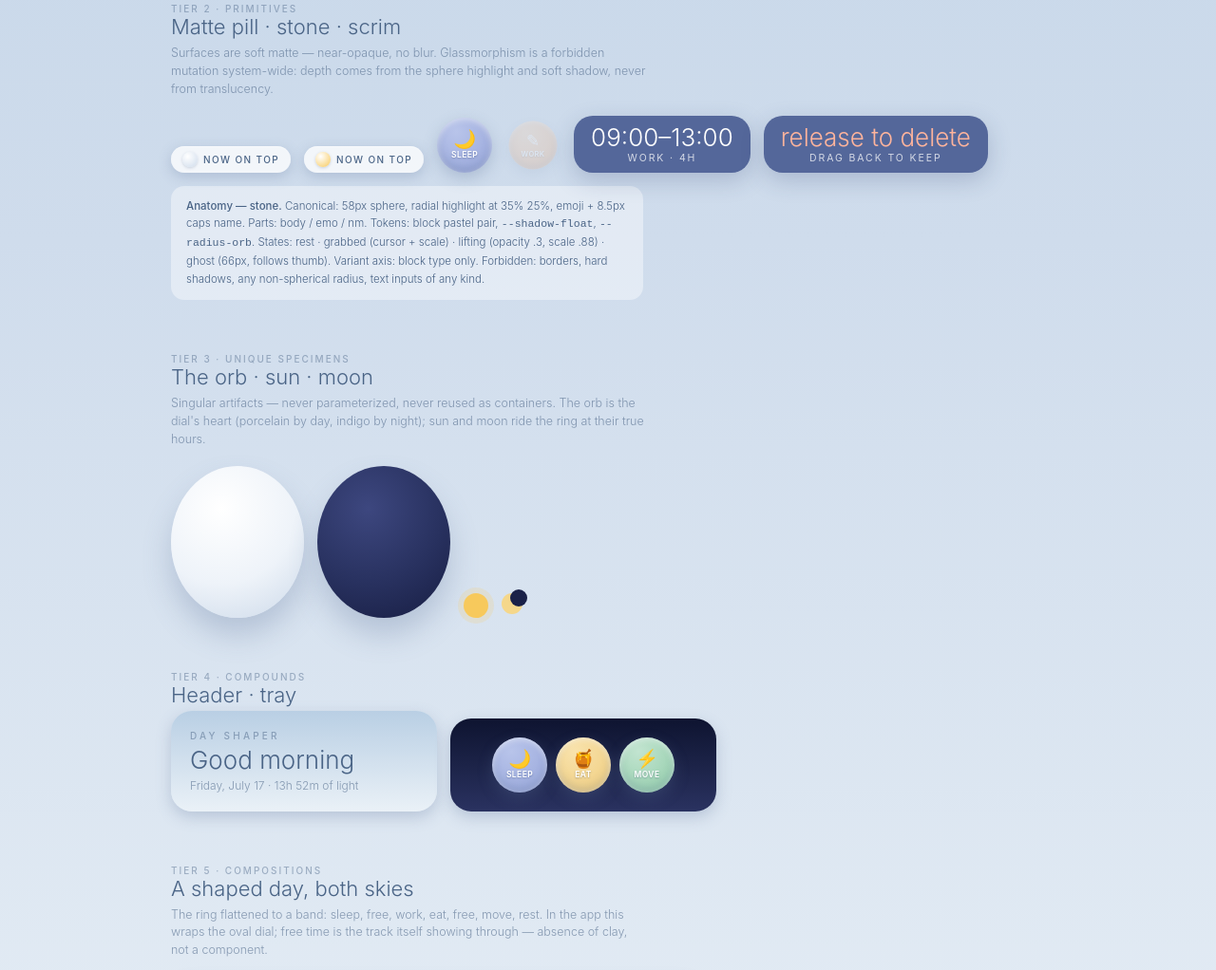
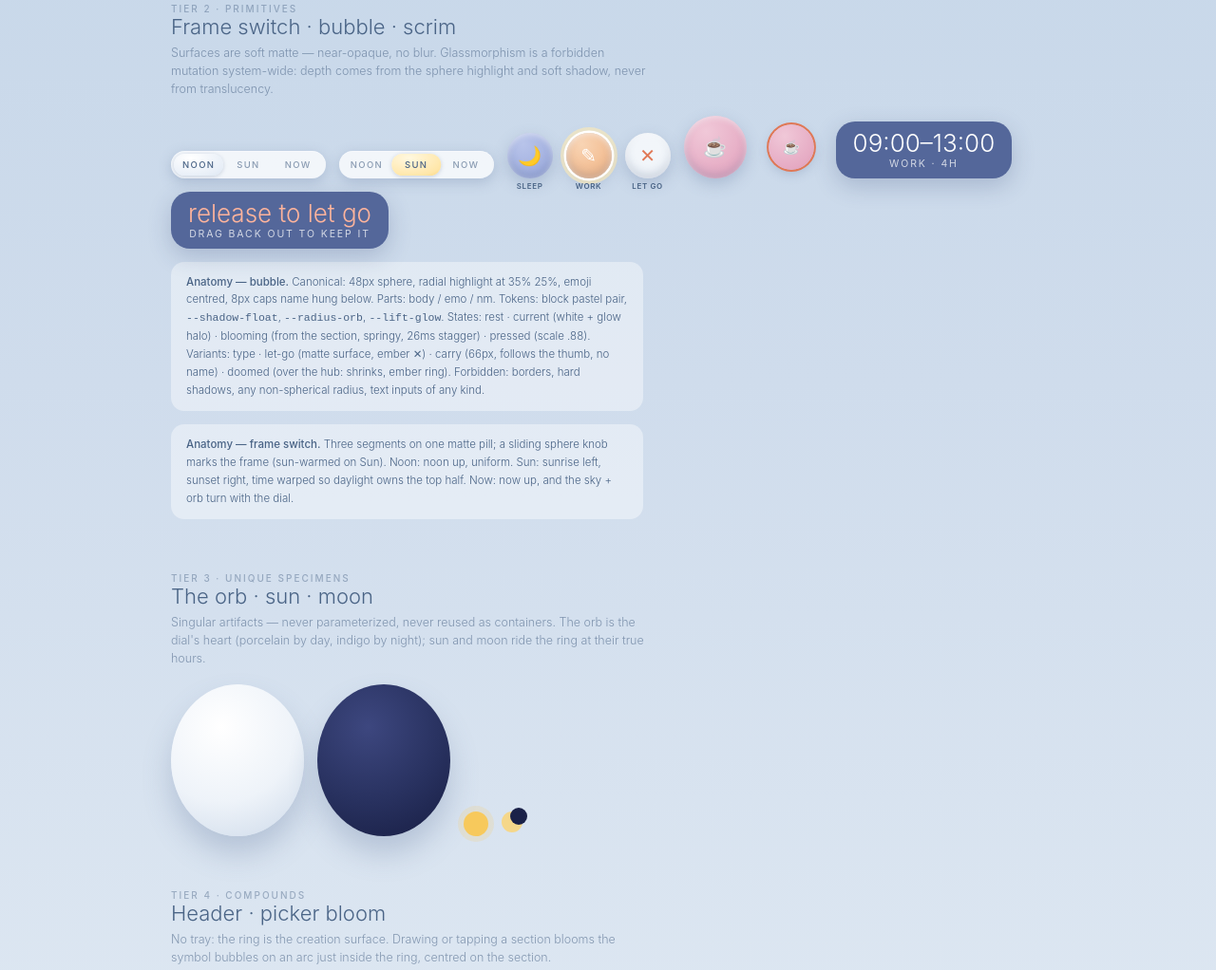
Before and after one commit to beejsbj/day-shaper, a plain HTML site: page design-system/index.html in a window 1280 px wide. Shown: the part 1029-2051 px from the top of the page at 95% size. Drawn offline with Linux system fonts and the light colour scheme.

Commit message:
Design system: bubble + frame switch replace stone + now-on-top pill
Primitives: bubble (type / current / let-go / carry / doomed) and the
three-segment frame switch; picker-bloom compound replaces the tray.
Tokens: --dur-settle now names the frame morph (700ms), add --dur-bloom.

Co-Authored-By: Claude Opus 5.5 (1M context) <noreply@anthropic.com>

```diff
--- a/design-system/index.html
+++ b/design-system/index.html
@@ -42,20 +42,25 @@
   .t-label{font:var(--type-label);letter-spacing:.32em;text-transform:uppercase;}
   .t-micro{font:var(--type-micro);letter-spacing:.14em;}
   /* primitives */
-  .pill{display:inline-flex;align-items:center;gap:6px;padding:6px 12px;border-radius:var(--radius-pill);
-    background:var(--surface);
-    box-shadow:inset 0 1px 0 rgba(255,255,255,.35), 0 4px 14px var(--shadow);
-    font:var(--type-label);letter-spacing:.14em;text-transform:uppercase;color:var(--ink);}
-  .pill .knob{width:16px;height:16px;border-radius:50%;
-    background:radial-gradient(circle at 35% 30%,#fff,#cfdcec);box-shadow:0 1px 3px var(--shadow);}
-  .pill--on .knob{background:radial-gradient(circle at 35% 30%,#fff,var(--sun));}
-  .stone{width:58px;height:58px;border-radius:var(--radius-orb);color:#fff;
-    display:flex;flex-direction:column;align-items:center;justify-content:center;cursor:grab;
+  .switch{position:relative;display:inline-grid;grid-template-columns:repeat(3,1fr);padding:3px;border-radius:var(--radius-pill);
+    background:var(--surface);box-shadow:inset 0 1px 0 rgba(255,255,255,.35), 0 4px 14px var(--shadow);}
+  .switch .knob{position:absolute;top:3px;bottom:3px;left:3px;width:calc((100% - 6px)/3);border-radius:18px;
+    background:radial-gradient(120% 140% at 35% 20%,#fff,#e7eef7 60%,#cfdcec);box-shadow:0 1px 4px var(--shadow);}
+  .switch--sun .knob{transform:translateX(100%);background:radial-gradient(120% 140% at 35% 20%,#fff8e0,#ffe6a8 60%,var(--sun));}
+  .switch span.seg{position:relative;padding:6px 9px;min-width:42px;text-align:center;
+    font:var(--type-label);font-size:9.5px;letter-spacing:.14em;text-transform:uppercase;color:var(--ink);opacity:.62;}
+  .switch span.seg.on{opacity:1;}
+  .bubble{position:relative;width:48px;height:48px;border-radius:var(--radius-orb);color:#fff;
+    display:inline-flex;align-items:center;justify-content:center;
     box-shadow:inset 0 2px 6px rgba(255,255,255,.55), inset 0 -5px 10px rgba(70,90,130,.22), var(--shadow-float);}
-  .stone .emo{font-size:19px;line-height:1;}
-  .stone .nm{font-size:8.5px;font-weight:600;letter-spacing:.05em;text-transform:uppercase;margin-top:2px;
-    text-shadow:0 1px 2px rgba(40,60,100,.35);}
-  .stone--lifting{opacity:.3;transform:scale(.88);}
+  .bubble .emo{font-size:20px;line-height:1;}
+  .bubble .nm{position:absolute;top:100%;left:50%;transform:translateX(-50%);margin-top:3px;white-space:nowrap;
+    font-size:8px;font-weight:600;letter-spacing:.08em;text-transform:uppercase;color:var(--ink);}
+  .bubble--cur{box-shadow:inset 0 2px 6px rgba(255,255,255,.55), inset 0 -5px 10px rgba(70,90,130,.22),
+    0 0 0 2.5px #fff, 0 0 0 6px var(--lift-glow), var(--shadow-float);}
+  .bubble--del{background:var(--surface);color:var(--delete-red);}
+  .bubble--carry{width:66px;height:66px;font-size:22px;}
+  .bubble--doomed{transform:scale(.72);box-shadow:0 0 0 3px var(--delete-red), var(--shadow-float);}
   .scrim{display:inline-block;text-align:center;background:var(--surface-deep);
     border-radius:var(--radius-scrim);padding:7px 18px 9px;color:#fff;box-shadow:0 8px 24px rgba(40,60,110,.22);}
   .scrim .t{font-size:26px;font-weight:300;}
@@ -123,22 +128,31 @@
 
   <section>
     <div class="tier">Tier 2 · Primitives</div>
-    <h2>Matte pill · stone · scrim</h2>
+    <h2>Frame switch · bubble · scrim</h2>
     <p class="note">Surfaces are soft matte — near-opaque, no blur. Glassmorphism is a forbidden
     mutation system-wide: depth comes from the sphere highlight and soft shadow, never from translucency.</p>
     <div class="row">
-      <span class="pill"><span class="knob"></span>NOW ON TOP</span>
-      <span class="pill pill--on"><span class="knob"></span>NOW ON TOP</span>
-      <div class="stone" style="background:radial-gradient(120% 120% at 35% 25%,#b8c4ea,var(--block-sleep-0) 62%,var(--block-sleep-1))"><span class="emo">🌙</span><span class="nm">Sleep</span></div>
-      <div class="stone stone--lifting" style="background:radial-gradient(120% 120% at 35% 25%,#f8d4b4,var(--block-work-0) 62%,var(--block-work-1))"><span class="emo">✎</span><span class="nm">Work</span></div>
+      <span class="switch"><span class="knob"></span><span class="seg on">Noon</span><span class="seg">Sun</span><span class="seg">Now</span></span>
+      <span class="switch switch--sun"><span class="knob"></span><span class="seg">Noon</span><span class="seg on">Sun</span><span class="seg">Now</span></span>
+      <span class="bubble" style="background:radial-gradient(120% 120% at 35% 25%,#b8c4ea,var(--block-sleep-0) 62%,var(--block-sleep-1))"><span class="emo">🌙</span><span class="nm">Sleep</span></span>
+      <span class="bubble bubble--cur" style="background:radial-gradient(120% 120% at 35% 25%,#f8d4b4,var(--block-work-0) 62%,var(--block-work-1))"><span class="emo">✎</span><span class="nm">Work</span></span>
+      <span class="bubble bubble--del"><span class="emo">✕</span><span class="nm">Let go</span></span>
+      <span class="bubble bubble--carry" style="background:radial-gradient(120% 120% at 35% 25%,#f0c8d8,var(--block-rest-0) 62%,var(--block-rest-1))"><span class="emo">☕</span></span>
+      <span class="bubble bubble--carry bubble--doomed" style="background:radial-gradient(120% 120% at 35% 25%,#f0c8d8,var(--block-rest-0) 62%,var(--block-rest-1))"><span class="emo">☕</span></span>
       <div class="scrim"><div class="t">09:00–13:00</div><div class="l">WORK · 4H</div></div>
-      <div class="scrim scrim--danger"><div class="t">release to delete</div><div class="l">DRAG BACK TO KEEP</div></div>
+      <div class="scrim scrim--danger"><div class="t">release to let go</div><div class="l">DRAG BACK OUT TO KEEP IT</div></div>
     </div>
     <div class="anatomy">
-      <b>Anatomy — stone.</b> Canonical: 58px sphere, radial highlight at 35% 25%, emoji + 8.5px caps name.
-      Parts: body / emo / nm. Tokens: block pastel pair, <code>--shadow-float</code>, <code>--radius-orb</code>.
-      States: rest · grabbed (cursor + scale) · lifting (opacity .3, scale .88) · ghost (66px, follows thumb).
-      Variant axis: block type only. Forbidden: borders, hard shadows, any non-spherical radius, text inputs of any kind.
+      <b>Anatomy — bubble.</b> Canonical: 48px sphere, radial highlight at 35% 25%, emoji centred, 8px caps name hung below.
+      Parts: body / emo / nm. Tokens: block pastel pair, <code>--shadow-float</code>, <code>--radius-orb</code>, <code>--lift-glow</code>.
+      States: rest · current (white + glow halo) · blooming (from the section, springy, 26ms stagger) · pressed (scale .88).
+      Variants: type · let-go (matte surface, ember ✕) · carry (66px, follows the thumb, no name) · doomed (over the hub: shrinks, ember ring).
+      Forbidden: borders, hard shadows, any non-spherical radius, text inputs of any kind.
+    </div>
+    <div class="anatomy">
+      <b>Anatomy — frame switch.</b> Three segments on one matte pill; a sliding sphere knob marks the frame
+      (sun-warmed on Sun). Noon: noon up, uniform. Sun: sunrise left, sunset right, time warped so daylight owns the top half.
+      Now: now up, and the sky + orb turn with the dial.
     </div>
   </section>
 
@@ -157,17 +171,20 @@
 
   <section>
     <div class="tier">Tier 4 · Compounds</div>
-    <h2>Header · tray</h2>
+    <h2>Header · picker bloom</h2>
+    <p class="note">No tray: the ring is the creation surface. Drawing or tapping a section blooms the
+    symbol bubbles on an arc just inside the ring, centred on the section.</p>
     <div class="row">
       <div class="frame frame--day">
         <div class="t-label" style="opacity:.5">DAY&nbsp;SHAPER</div>
         <div class="t-title" style="margin-top:4px">Good morning</div>
         <div style="font:var(--type-body);opacity:.6;margin-top:4px">Friday, July 17 · 13h 52m of light</div>
       </div>
-      <div class="frame frame--night" style="display:flex;gap:9px;align-items:center;justify-content:center">
-        <div class="stone" style="background:radial-gradient(120% 120% at 35% 25%,#b8c4ea,var(--block-sleep-0) 62%,var(--block-sleep-1))"><span class="emo">🌙</span><span class="nm">Sleep</span></div>
-        <div class="stone" style="background:radial-gradient(120% 120% at 35% 25%,#f8e2ac,var(--block-eat-0) 62%,var(--block-eat-1))"><span class="emo">🍯</span><span class="nm">Eat</span></div>
-        <div class="stone" style="background:radial-gradient(120% 120% at 35% 25%,#c2e4d0,var(--block-move-0) 62%,var(--block-move-1))"><span class="emo">⚡</span><span class="nm">Move</span></div>
+      <div class="frame frame--night" style="display:flex;gap:8px;align-items:center;justify-content:center;padding-bottom:28px">
+        <span class="bubble" style="background:radial-gradient(120% 120% at 35% 25%,#b8c4ea,var(--block-sleep-0) 62%,var(--block-sleep-1))"><span class="emo">🌙</span><span class="nm" style="color:#fff">Sleep</span></span>
+        <span class="bubble bubble--cur" style="background:radial-gradient(120% 120% at 35% 25%,#f8e2ac,var(--block-eat-0) 62%,var(--block-eat-1))"><span class="emo">🍯</span><span class="nm" style="color:#fff">Eat</span></span>
+        <span class="bubble" style="background:radial-gradient(120% 120% at 35% 25%,#c2e4d0,var(--block-move-0) 62%,var(--block-move-1))"><span class="emo">⚡</span><span class="nm" style="color:#fff">Move</span></span>
+        <span class="bubble bubble--del"><span class="emo">✕</span><span class="nm" style="color:#fff">Let go</span></span>
       </div>
     </div>
   </section>
--- a/design-system/tokens.css
+++ b/design-system/tokens.css
@@ -72,5 +72,6 @@
   --ease-springy:cubic-bezier(.34,1.6,.5,1);
   --dur-sky:1.2s;                        /* ambient crossfades        */
   --dur-touch:.22s;                      /* press/lift feedback       */
-  --dur-settle:650ms;                    /* now-on-top rotation       */
+  --dur-settle:700ms;                    /* frame morph (noon/sun/now) */
+  --dur-bloom:440ms;                     /* picker bubble bloom, 26ms stagger */
 }
```
